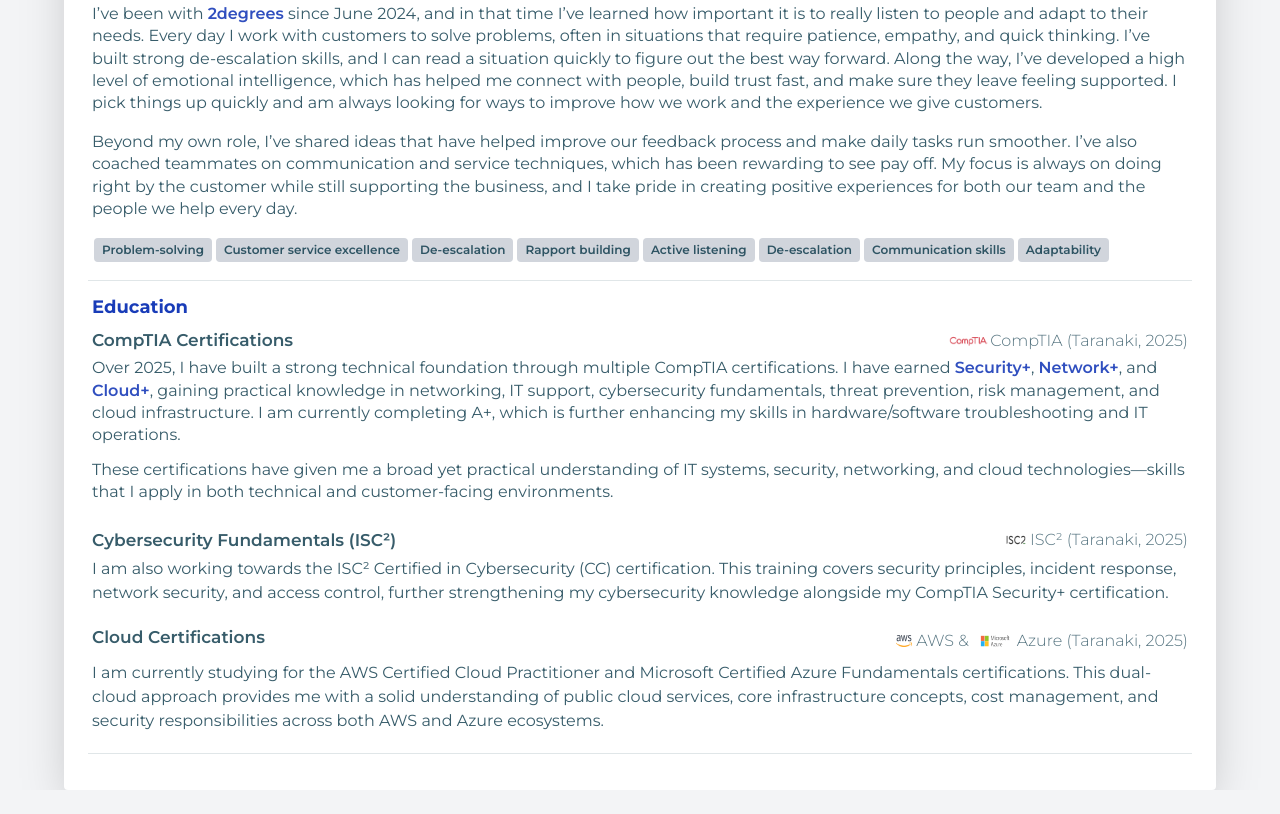
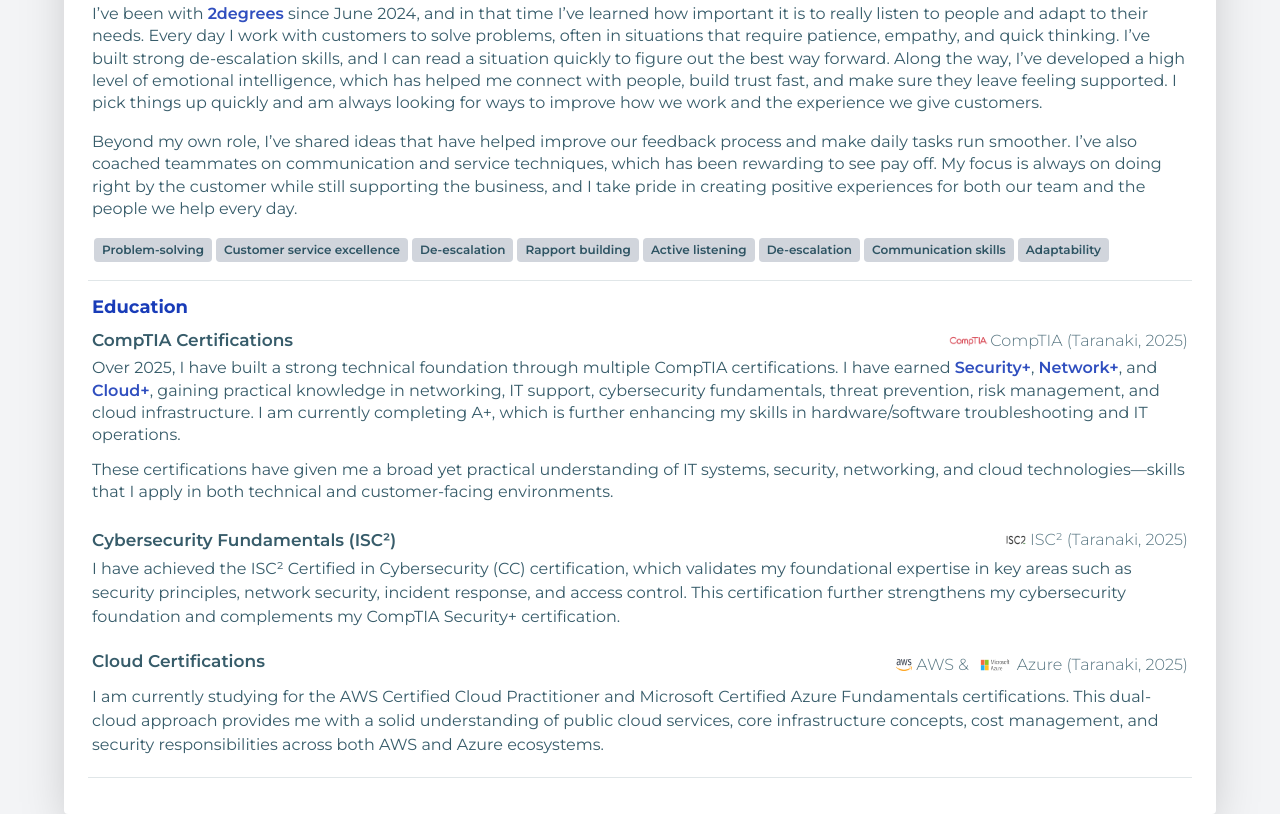
Before and after one commit to DugWane/Test-Publish-Website, a plain HTML site: page index.html in a window 1280 px wide. Shown: the part 399-1213 px from the top of the page. Before the commit the page ends 1189 px from the top, so only its background shows below. Drawn offline with Linux system fonts and the light colour scheme; a web font is replaced by a local one.

Commit message:
deploy: b5142e71f3a9f00b817ddd015fffbe7184d450d7

```diff
--- a/index.html
+++ b/index.html
@@ -114,7 +114,7 @@
                         <span><a class="ml-1" href="https://www.isc2.org/" >ISC²</a> (Taranaki, 2025)</span></div>
                 </section>
                 <section class="font-normal text-[16px]">
-                    <div class="py-1 "><P>I am also working towards the ISC² Certified in Cybersecurity (CC) certification. This training covers security principles, incident response, network security, and access control, further strengthening my cybersecurity knowledge alongside my CompTIA Security+ certification.</P></div>
+                    <div class="py-1 "><P>I have achieved the ISC² Certified in Cybersecurity (CC) certification, which validates my foundational expertise in key areas such as security principles, network security, incident response, and access control. This certification further strengthens my cybersecurity foundation and complements my CompTIA Security+ certification.</P></div>
                 </section>
             </div>
 
```
Also changed, not shown: 1 other file.
